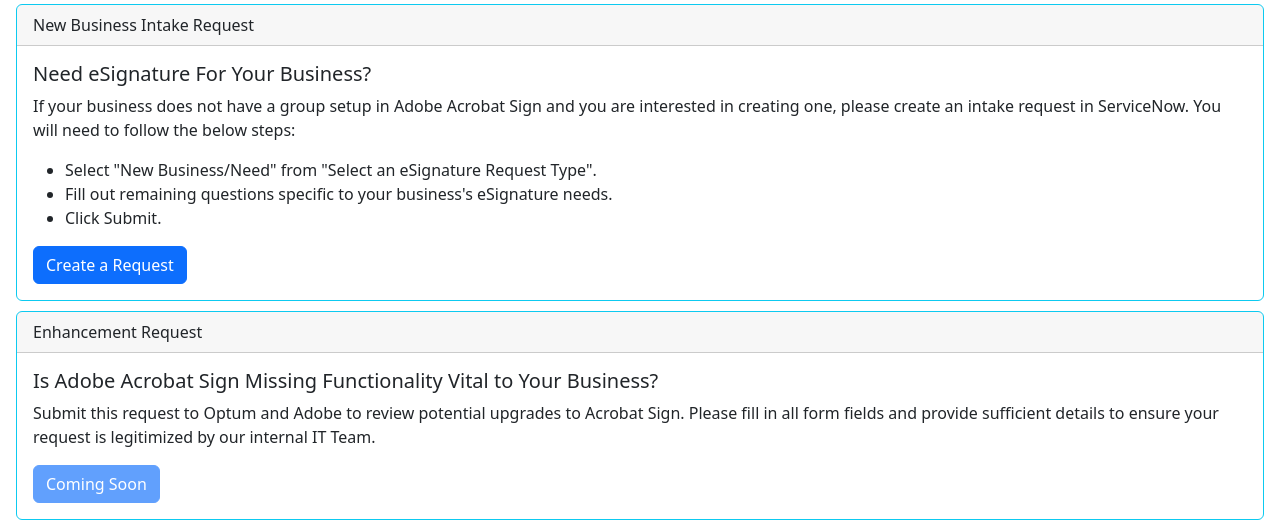
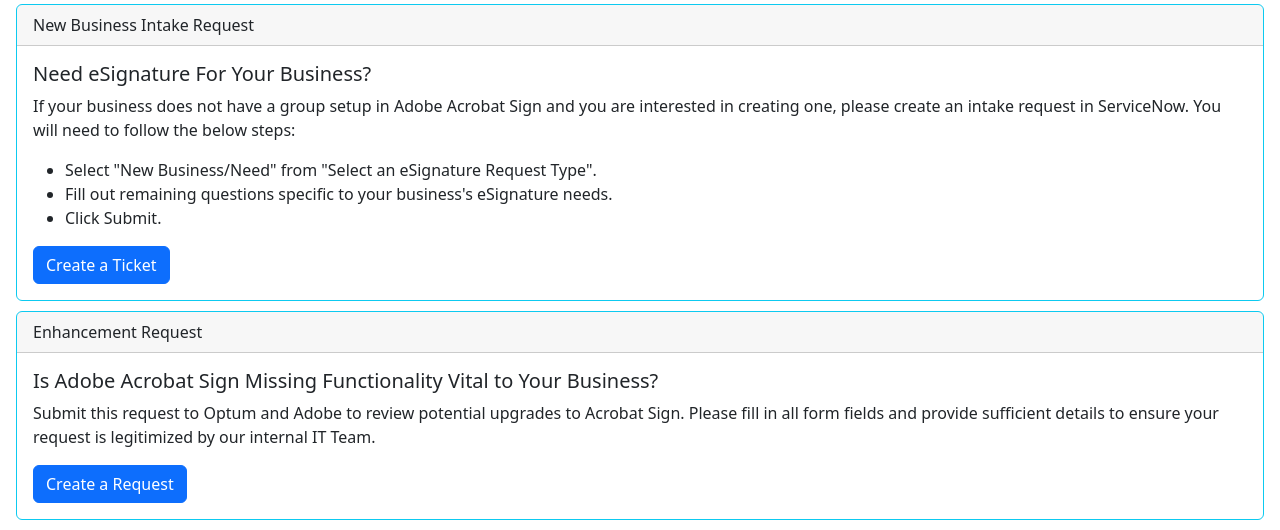
Before and after one commit to mcneece/eSignature-Portal, a Flask app: page /open-ticket in a window 1280 px wide. Shown: the part 461-991 px from the top of the page. Run offline with Flask 2, Linux system fonts and the light colour scheme; parts of the project's set-up code (start-up, migrations or seed data) failed here and were passed over.

Commit message:
Merge branch 'main' of https://github.com/mcneece/eSign-Support-HCI584

```diff
--- a/app/templates/client/openticket.html
+++ b/app/templates/client/openticket.html
@@ -48,7 +48,7 @@
             </ul>
             <a target="_blank"
                 href="https://optum.service-now.com/euts_intake?id=euts_sc_cat_item_form&sys_id=bba6b983db0abf4098e940ceaa961975&sysparm_category=f83bba03db83ff40a937ee82ca961905"
-                class="btn btn-primary">Create a Request</a>
+                class="btn btn-primary">Create a Ticket</a>
         </div>
     </div>
 </div>
@@ -62,7 +62,7 @@
             <p class="card-text">Submit this request to Optum and Adobe to review potential upgrades to Acrobat Sign.
                 Please fill in all form fields and provide sufficient details to ensure your request is legitimized by
                 our internal IT Team.</p>
-            <a target="_blank" href="#" class="btn btn-primary disabled">Coming Soon</a>
+            <a target="_blank" href="https://optum.service-now.com/euts_intake?id=euts_sc_cat_item_form&sys_id=dd9a3ade1ba338d0c04a21f2b24bcb6d" class="btn btn-primary">Create a Request</a>
         </div>
     </div>
 </div>
```
